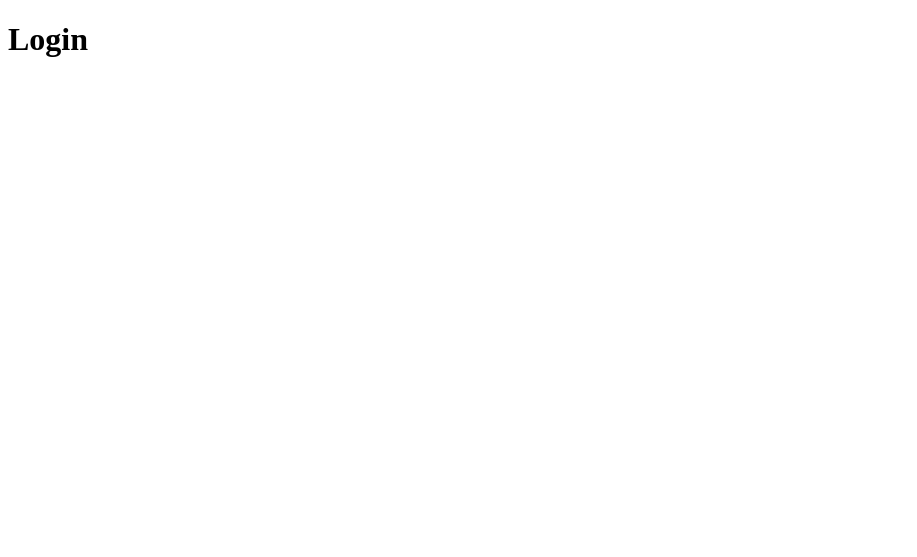
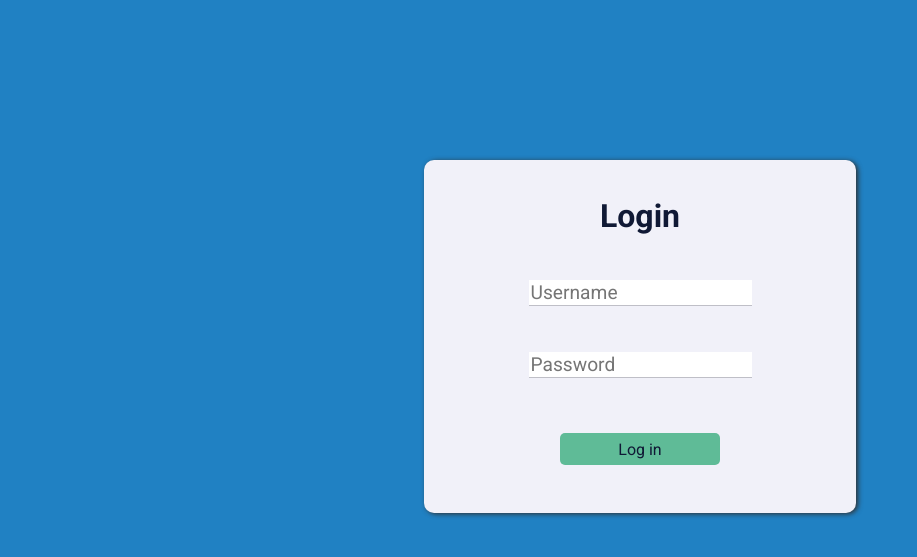
Before and after one commit to mattheweweiss/to-do-list, a Flask app: page /login in a window 1280 px wide. Before the commit the part shown is almost empty. Shown: the top 557 px of the page, without its empty margins (0-917 px from the left). Run offline with Flask 3, Linux system fonts and the light colour scheme.

Commit message:
Created basic styling for login page

```diff
--- a/routes/auth_routes.py
+++ b/routes/auth_routes.py
@@ -1,6 +1,7 @@
 from services.data_service import get_connection, open_cursor, close_cursor, close_connection
 
-from flask import Blueprint, render_template
+
+from flask import Blueprint, request, render_template, redirect, url_for
 
 
 auth = Blueprint("auth", __name__, template_folder='template')
@@ -9,4 +10,8 @@ auth = Blueprint("auth", __name__, template_folder='template')
 # Route for login page
 @auth.route('/login', methods=["GET", "POST"])
 def login():
+
+    if request.method == "POST":
+        return redirect(url_for("to_do_list.homepage"))
+
     return render_template('login.html')
--- /dev/null
+++ b/static/css/login.css
@@ -0,0 +1,53 @@
+body {
+    background-color: #2081C3;
+
+    font-family: 'Roboto', sans-serif;
+}
+
+
+
+.login-container {
+    width: 25em;
+
+    margin: 10em auto 0;
+    border-radius: 10px;
+    padding: 1em;
+    box-shadow: 2px 1px 5px #303030;
+
+    background-color: #f1f1f9;
+
+    color: #101935;
+}
+
+.login-form {
+    display: flex;
+    flex-direction: column;
+    align-items: center;
+}
+
+.login-input {
+    margin: 1.2em 0;
+    border: none;
+    border-bottom: 1px solid #bfbfc7;
+
+    font-size: 1.2em;
+    font-family: inherit;
+    color: inherit;
+}
+
+.login-button {
+    width: 10em;
+    height: 2em;
+
+    margin: 2em 0;
+    border: none;
+    border-radius: 5px;
+
+    background-color: #5FBB97;
+
+    font-size: 1em;
+    font-family: inherit;
+    color: inherit;
+
+    cursor: pointer;
+}
--- a/templates/login.html
+++ b/templates/login.html
@@ -2,11 +2,22 @@
 <htmL>
 
     <head>
+        <link rel="preconnect" href="https://fonts.googleapis.com">
+        <link rel="preconnect" href="https://fonts.gstatic.com" crossorigin>
+        <link href="https://fonts.googleapis.com/css2?family=Roboto:ital,wght@0,100;0,300;0,400;0,500;0,700;0,900;1,100;1,300;1,400;1,500;1,700;1,900&display=swap" rel="stylesheet">
 
+        <link rel="stylesheet" href='..\static\css\login.css'>
     </head>
 
     <body>
-        <h1>Login</h1>
+        <div class="login-container">
+            <form class="login-form" action='/login' method="post">
+                <h1 class="form-title">Login</h1>
+                <input class="login-input" name="username" placeholder="Username" required>
+                <input class="login-input" type="password" name="password" placeholder="Password" required>
+                <button class="login-button" type="submit">Log in</button>
+            </form>
+        </div>
     </body>
 
 </htmL>
```
